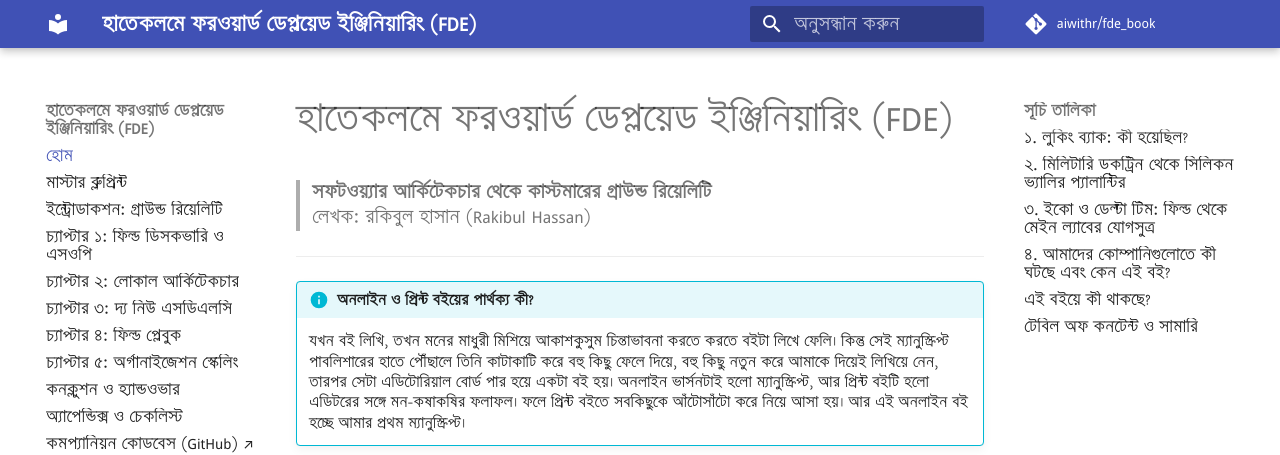
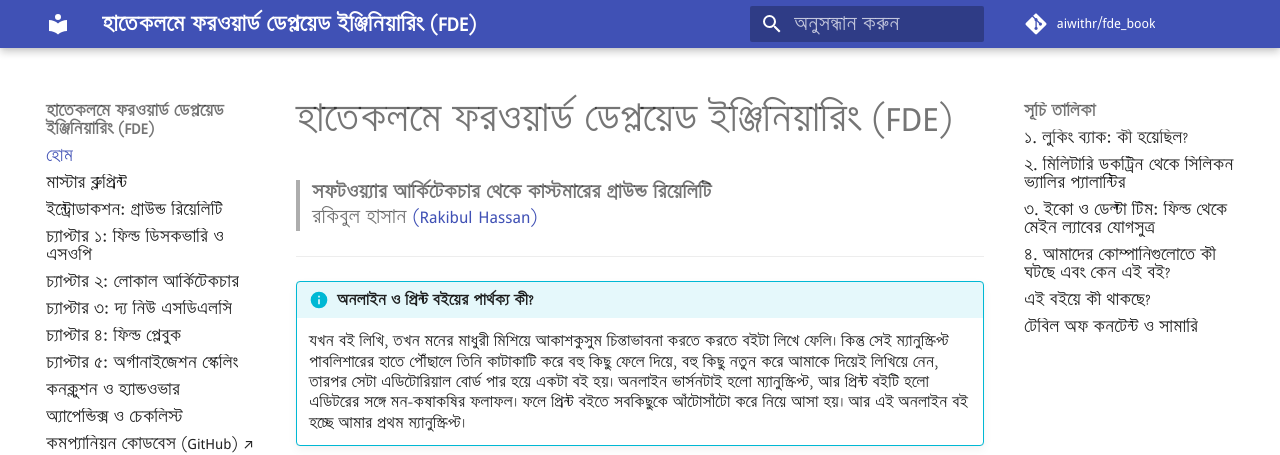
Before and after one commit to aiwithr/fde_book, an MkDocs documentation site: the page built from docs/index.md, in a window 1280 px wide and 900 px high. Shown: the top 455 px of the window. Built offline with MkDocs 1.6.1 and Material for MkDocs 9.7.7, drawn with Linux system fonts in a browser that asks for light colours; some web fonts are replaced; comment, search, counter and statistics services are not loaded.

Commit message:
docs(index): update author link to about page

```diff
--- a/docs/index.md
+++ b/docs/index.md
@@ -1,7 +1,7 @@
 # হাতেকলমে ফরওয়ার্ড ডেপ্লয়েড ইঞ্জিনিয়ারিং (FDE)
 
 > **সফটওয়্যার আর্কিটেকচার থেকে কাস্টমারের গ্রাউন্ড রিয়েলিটি**
-> লেখক: রকিবুল হাসান (Rakibul Hassan)
+> রকিবুল হাসান [(Rakibul Hassan)](https://aiwithr.github.io/about/)
 
 ---
 
```
